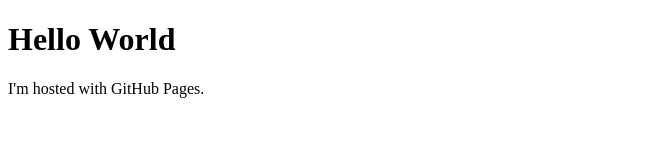
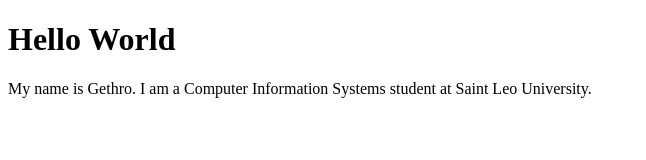
Before and after one commit to gethroflorvil/gethroflorvil.github.io, a plain HTML site: page index.html in a window 1280 px wide. Shown: the whole page, without its empty margins (0-646 px from the left). Drawn offline with Linux system fonts and the light colour scheme.

Commit message:
Update index.html

```diff
--- a/index.html
+++ b/index.html
@@ -2,6 +2,6 @@
 <html>
 <body>
 <h1>Hello World</h1>
-<p>I'm hosted with GitHub Pages.</p>
+<p>My name is Gethro. I am a Computer Information Systems student at Saint Leo University.</p>
 </body>
 </html>
```
